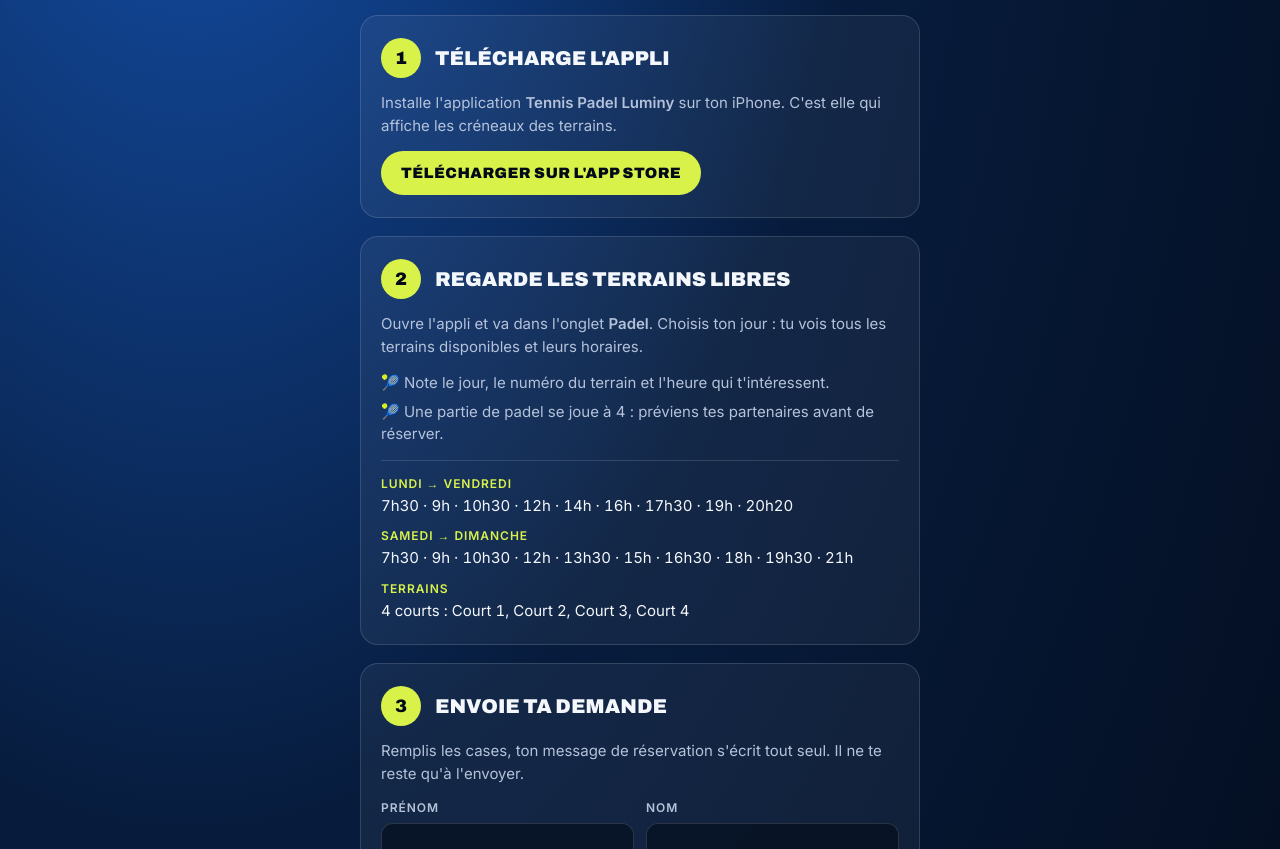
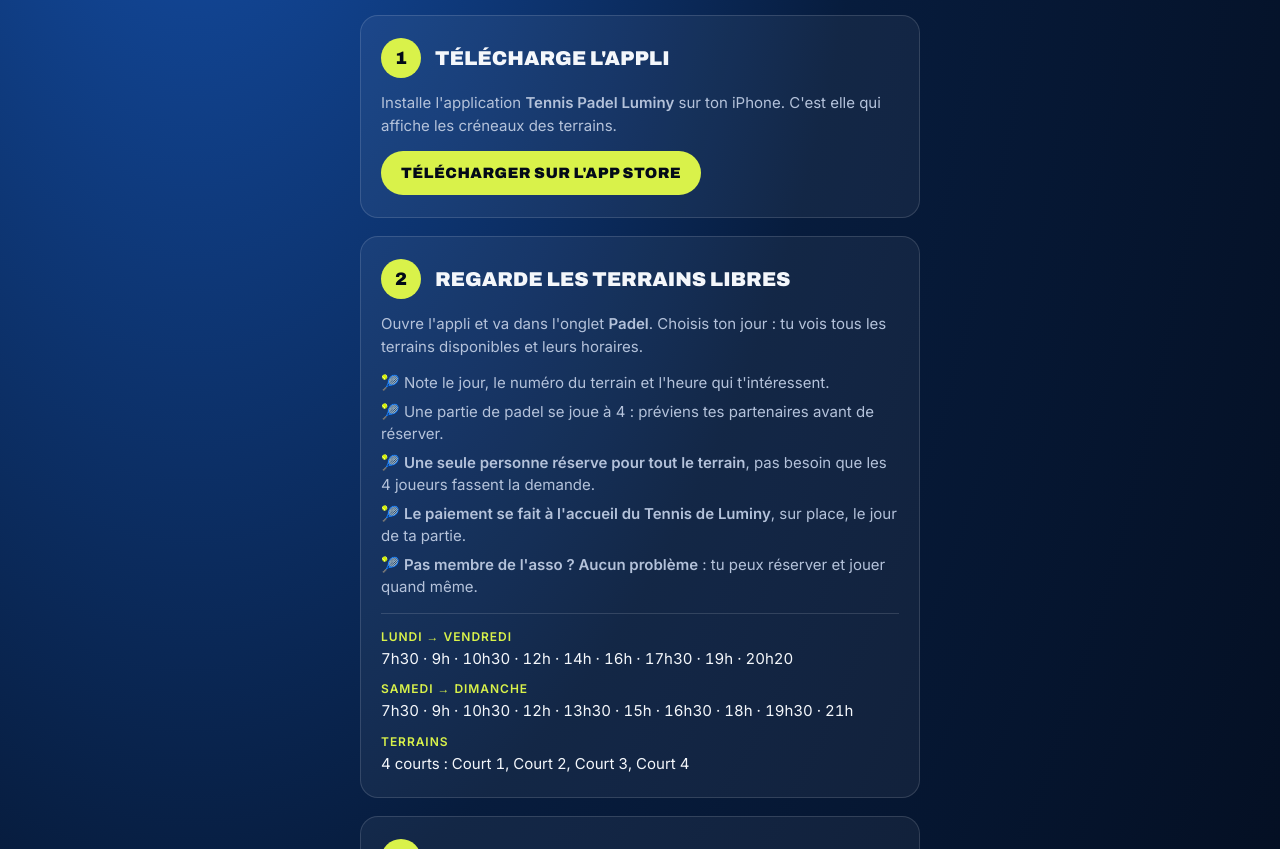
Before and after one commit to sandrodedieu-ctrl/Padelistes-luminy, a plain HTML site: page reservation.html in a window 1280 px wide. Shown: the part 251-1100 px from the top of the page. Drawn offline with Linux system fonts and the light colour scheme.

Commit message:
Réservation : précise réservation unique, paiement à l'accueil et non-membres
Co-Authored-By: Claude Opus 5.5 <noreply@anthropic.com>
Claude-Session: https://claude.ai/code/session_0125aFQhENusbdmhpWcpp7QH

```diff
--- a/reservation.html
+++ b/reservation.html
@@ -69,6 +69,9 @@ button:focus-visible,a:focus-visible{outline:2px solid var(--ball);outline-offse
     <ul class="tips">
       <li>Note le jour, le numéro du terrain et l'heure qui t'intéressent.</li>
       <li>Une partie de padel se joue à 4 : préviens tes partenaires avant de réserver.</li>
+      <li><b>Une seule personne réserve pour tout le terrain</b>, pas besoin que les 4 joueurs fassent la demande.</li>
+      <li><b>Le paiement se fait à l'accueil du Tennis de Luminy</b>, sur place, le jour de ta partie.</li>
+      <li><b>Pas membre de l'asso ? Aucun problème</b> : tu peux réserver et jouer quand même.</li>
     </ul>
     <div class="hours">
       <div><b>Lundi → vendredi</b><span>7h30 · 9h · 10h30 · 12h · 14h · 16h · 17h30 · 19h · 20h20</span></div>
```
